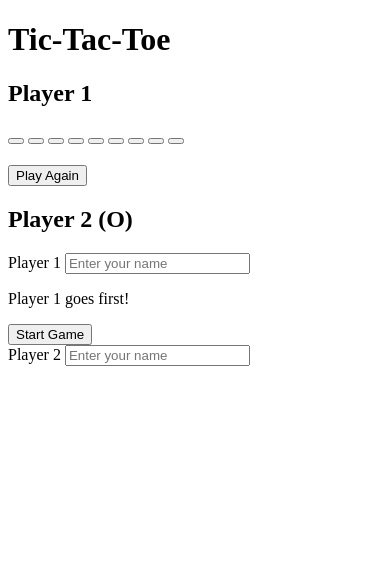
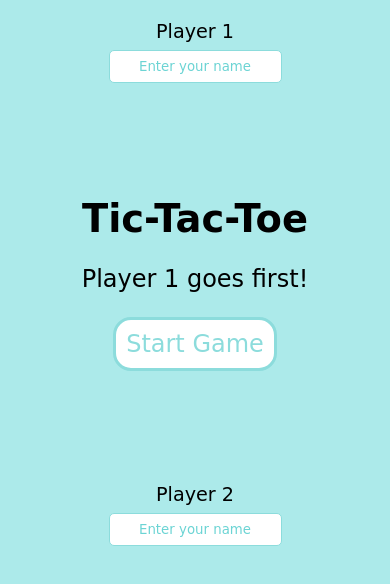
Before and after one commit to Zo-Snow/tic-tac-toe, a plain HTML site: page index.html in a window 390 px wide. Drawn offline with Linux system fonts and the light colour scheme; a web font is replaced by a local one.

Commit message:
Complete styling

```diff
--- a/index.html
+++ b/index.html
@@ -3,12 +3,15 @@
   <head>
     <meta charset="utf-8">
     <meta name="viewport" content="width=device-width">
-    <title>Test</title>
-    <link href="style.css" rel="stylesheet" type="text/css" />
+    <title>Tic Tac Toe</title>
+    <link href="styles.css" rel="stylesheet" type="text/css" />
+    <link rel="preconnect" href="https://fonts.googleapis.com">
+    <link rel="preconnect" href="https://fonts.gstatic.com" crossorigin>
+    <link href="https://fonts.googleapis.com/css2?family=Homemade+Apple&family=Love+Ya+Like+A+Sister&display=swap" rel="stylesheet">
   </head>
   <body>
 
-    <h1 class="heading">Tic-Tac-Toe</h1>
+    <!-- <h1 class="heading">Tic-Tac-Toe</h1> -->
 
     <div class="middle-first">
           <div class="col">
@@ -17,20 +20,20 @@
 
           <div class="col">
             <div class="tictactoe-div">
+              <button class="gamepad bottom-right"></button>
+              <button class="gamepad bottom-right"></button>
               <button class="gamepad"></button>
-              <button class="gamepad"></button>
-              <button class="gamepad"></button>
-              <button class="gamepad"></button>
-              <button class="gamepad"></button>
-              <button class="gamepad"></button>
-              <button class="gamepad"></button>
-              <button class="gamepad"></button>
+              <button class="gamepad bottom-right"></button>
+              <button class="gamepad bottom-right"></button>
+              <button class="gamepad top-bottom"></button>
+              <button class="gamepad "></button>
+              <button class="gamepad right-left"></button>
               <button class="gamepad"></button>
             </div>
 
             <h2 class="end-message"></h2>
 
-            <button class="restart">Play Again</button>
+            <button class="restart button">Play Again</button>
         </div>
 
           <div class="col">
@@ -46,8 +49,9 @@
           </div>
 
           <div class="tictactoe-div-before">
+            <h1 class="heading">Tic-Tac-Toe</h1>
             <p class="start-text">Player 1 goes first!</p>
-            <button class="start">Start Game</button>
+            <button class="start button">Start Game</button>
           </div>
 
           <div class="col">
--- a/index.js
+++ b/index.js
@@ -23,8 +23,10 @@ function game() {
                 let a = combo[0];
                 let b = combo[1];
                 let c = combo[2];
+
                 if (player.getList().includes(a) && player.getList().includes(b) && player.getList().includes(c)) {
                     DOMfunctions.endGame();
+                    DOMfunctions.buttonShine(a, b, c);
                     endMessage = `${player.name} Winss!!!`
                     DOMfunctions.displayMessage(endMessage);
                 }
@@ -35,9 +37,9 @@ function game() {
         if (gameboard.getList().includes(choice)) {
             player.addToList(choice);
             if (player === player1) {
-                gameboard.getList()[choice] = "x"
+                gameboard.getList()[choice] = "X"
             } else if (player === player2) {
-                gameboard.getList()[choice] = "o"
+                gameboard.getList()[choice] = "O"
             }
         }
     }
@@ -105,6 +107,7 @@ const DOMfunctions = (function() {
             endMessage.innerHTML = "";
             buttons.forEach((button) => {
                 button.disabled = false;
+                button.style.boxShadow = "none";
             });
             num = 1;
             displayList();
@@ -127,15 +130,20 @@ const DOMfunctions = (function() {
         buttons.forEach((button) => {
             button.disabled = true;
         })
-
         restartButton.style.display = "block";
-        displayP1.innerHTML = "";
-        displayP2.innerHTML = "";
     }
     const displayMessage = (message) => {
         endMessage.innerHTML = message;
     }
-    return {displayList, addClickers, endGame, displayMessage}
+
+    const buttonShine = (one, two, three) => {
+        buttons.forEach((button, index) => {
+            if (index === one || index === two || index === three) {
+                button.style.boxShadow = "1px 0px 15px white";
+            }
+        })
+    }
+    return {displayList, addClickers, endGame, displayMessage, buttonShine}
 })();
 
 DOMfunctions.displayList();
--- a/styles.css
+++ b/styles.css
@@ -1,36 +1,86 @@
-.tictactoe-div {
+body {
+    margin: 0;
+    height: 100vh;
+    display: flex;
+    align-items: center;
+    font-size: 1.2rem;
+    background-color: rgb(172, 234, 234);
+}
+
+h1 {
+    margin: 0;
+}
+
+.tictactoe-div, .tictactoe-div-before {
     width: 400px;
     height: 400px;
     display: grid;
     grid-template-columns: repeat(3, minmax(50px, 1fr) );
     grid-template-rows: repeat(3, minmax(50px, 1fr) );
-    gap: 10px;
-    background-color: lightblue;
+    /* background-color: pink; */
+    margin: 0px 50px 0px 50px;
 }
 
 .tictactoe-div-before {
-    width: 400px;
-    height: 400px;
-    background-color: lightblue;
     display: flex;
     flex-direction: column;
     justify-content: center;
     align-items: center;
+    margin: 0;
+}
+
+.gamepad {
+    border: none;
+    background-color: rgba(255, 255, 255, 0);
+}
+
+.gamepad.bottom-right {
+    border-right: 1px solid rgb(127, 164, 164);
+    border-bottom: 1px solid rgb(127, 164, 164);
+}
+
+.gamepad.top-bottom {
+    border-top: 1px solid rgb(127, 164, 164);
+    border-bottom: 1px solid rgb(127, 164, 164);
+}
+
+.gamepad.right-left {
+    border-right: 1px solid rgb(127, 164, 164);
+    border-left: 1px solid rgb(127, 164, 164);
 }
 
 button {
     font-size: 2rem;
+    font-family: 'Love Ya Like A Sister', cursive;
+}
+
+.button {
+    padding: 10px;
+    font-size: 1.5rem;
+    border-radius: 18px;
+    background-color: white;
+    color: rgb(140, 220, 220);
+    border: 3px solid rgb(140, 220, 220);
+}
+
+.button:hover {
+    background-color: rgb(172, 234, 234);
+    color: white;
+    border: 3px solid rgba(255, 255, 255, 0.468);
+    box-shadow: 2px 2px 10px white;
 }
 
 .middle-second, .middle-first, form {
     display: flex;
-    justify-content: space-evenly;
+    width: 100%;
+    justify-content: center;
     align-items: center;
 
 }
 
 .middle-first {
     display: none;
+    /* change later after modifrying */
 }
 
 .col {
@@ -39,10 +89,47 @@ button {
     align-items: center;
 }
 
-input, p, h2, h1 {
+input, p, h2, h1, label {
     text-align: center;
+    font-family: 'Love Ya Like A Sister', cursive;
+}
+
+label {
+    margin: 0px 0px 7px 0px;
+}
+
+input {
+    padding: 8px 0px 8px 0px;
+    border: 1px solid rgb(140, 220, 220);
+    border-radius: 5px;
+}
+
+input:focus {
+    outline: none;
+    border: 1px solid rgb(255, 255, 255);
+    box-shadow: 4px 1px 13px white;
+}
+
+input::placeholder {
+    color: rgb(108, 212, 212);
 }
 
 .restart {
     display: none;
 }
+
+.start-text {
+    font-size: 1.5rem;
+}
+
+@media only screen and (max-width: 600px) {
+    body {
+        display: flex;
+        flex-direction: column;
+    }
+
+    .middle-second, form, .middle-first {
+      margin-top: 10px;
+      flex-direction: column;
+    }
+}
```
